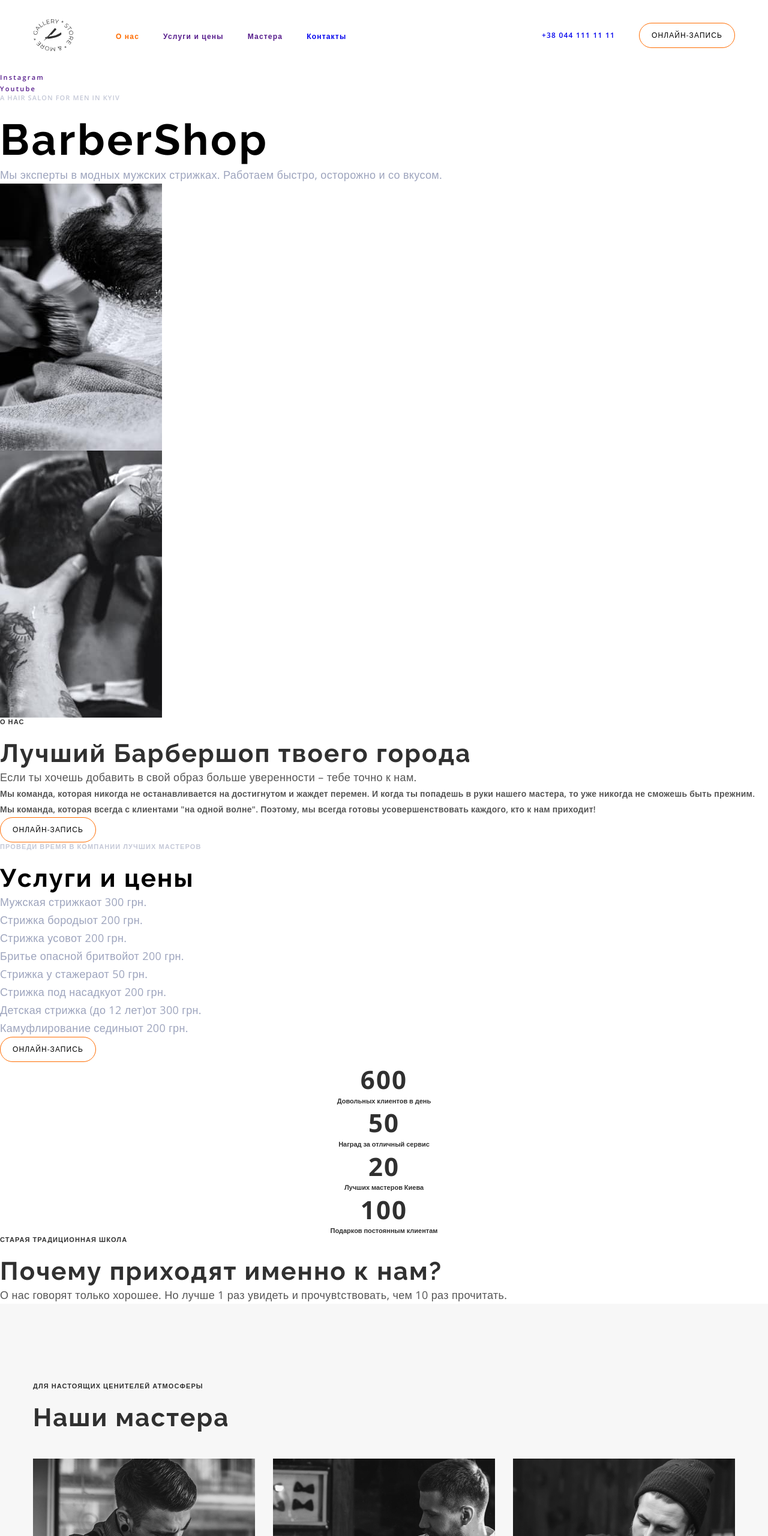
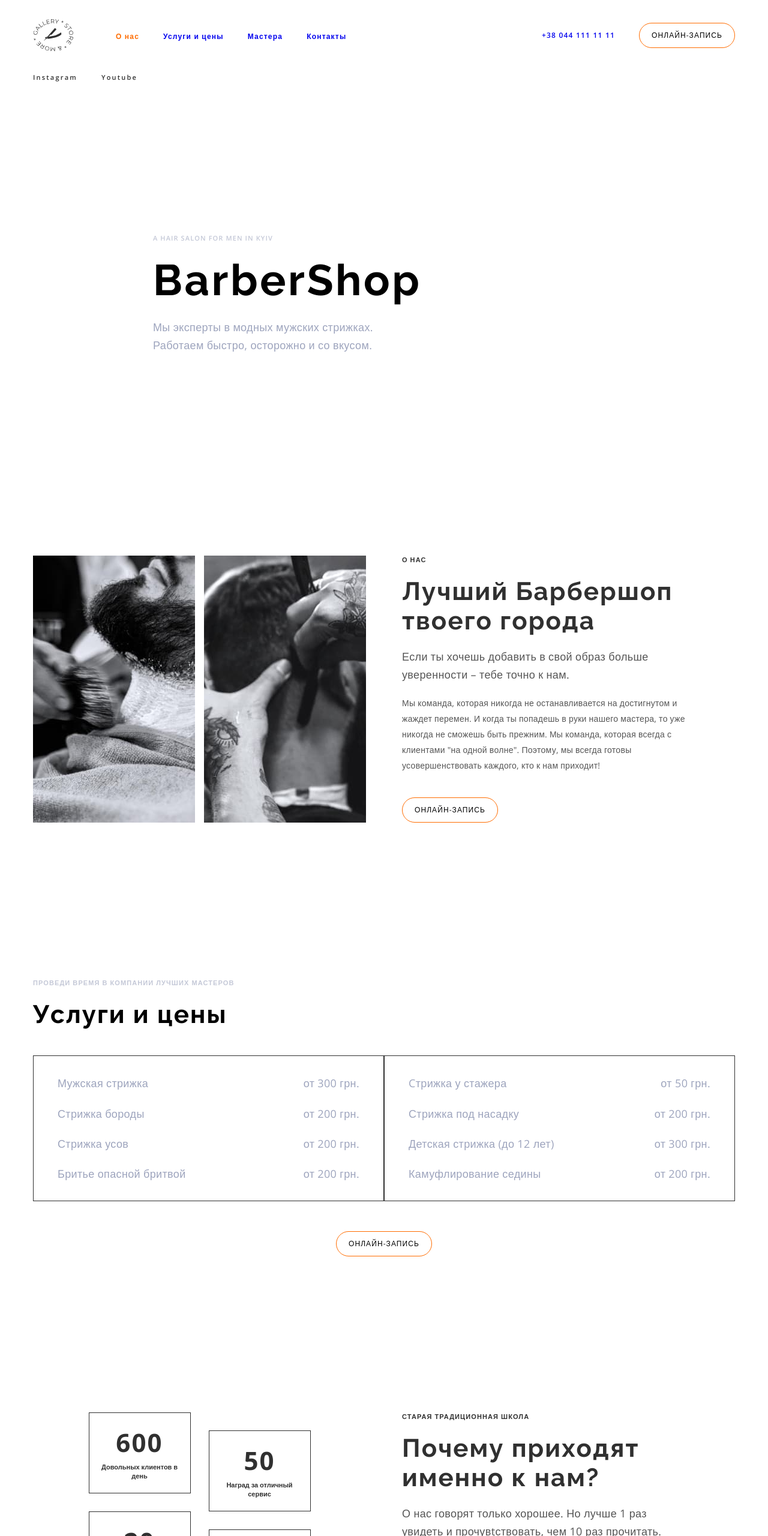
Before and after one commit to Olexiy-repin/fe-core-39-online, a plain HTML site: page index.html in a window 1280 px wide. Shown: the top 2560 px of the page at 60% size. Drawn offline with nearby package versions, Linux system fonts and the light colour scheme.

Commit message:
Добавлено позиционирование

```diff
--- a/css/styles.css
+++ b/css/styles.css
@@ -72,10 +72,19 @@ body {
   color: #ffffff;
 }
 
+.social-links-list {
+  display: flex;
+  align-items: center;
+}
+.socail-links-list-item:not(:last-child) {
+  margin-right: 40px;
+}
+
 .social-links-list-link {
   font-size: 11px;
   line-height: 1.36;
   letter-spacing: 0.2em;
+  color: #303030;
 }
 
 .social-links-list-link:hover,
@@ -195,26 +204,102 @@ body {
 /* ============= END HEADER ============= */
 
 /* ============= HERO ============= */
+.hero-container {
+  display: flex;
+}
+
+.hero-left-side {
+  width: 100px;
+}
+
+.hero-right-side {
+  flex-grow: 1;
+  padding-top: 272px;
+  padding-bottom: 206px;
+  padding-left: 100px;
+}
+
 .hero-title {
   font-family: var(--secondary-font);
   font-weight: 700;
   font-size: 72px;
   line-height: 1.18;
   letter-spacing: 0.05em;
+  margin-bottom: 20px;
   /* color: #ffffff; */
+}
+
+.hero-description {
+  max-width: 400px;
 }
 /* ============= END HERO ============= */
 
 /* ============= ABOUT ============= */
+.about-container {
+  display: flex;
+  justify-content: space-between;
+}
+
+.about-title {
+  margin-bottom: 20px;
+}
+
+.about-description {
+  max-width: 440px;
+  margin-bottom: 20px;
+}
+
+.about-left-side,
+.about-right-side {
+  flex-basis: calc((100% / 2) - 30px);
+}
+
+.about-list {
+  display: flex;
+  justify-content: space-between;
+}
+
 .about-text {
+  max-width: 480px;
   font-size: 14px;
+  font-weight: 400;
   line-height: 1.86;
   letter-spacing: 0.02em;
   color: #555555;
+  margin-bottom: 40px;
 }
 /* ============= END ABOUT ============= */
 
 /* ============= SERVICES ============= */
+.services-modal-btn {
+  display: block;
+  margin: 0 auto;
+}
+
+.services-title {
+  margin-bottom: 44px;
+}
+
+.services-list-wrapper {
+  display: flex;
+  margin-bottom: 50px;
+}
+
+.services-list {
+  flex-basis: 50%;
+  padding: 30px 40px;
+  border: 1px solid #303030;
+}
+
+.services-list-item {
+  display: flex;
+  justify-content: space-between;
+}
+
+.services-list-item:not(:last-child) {
+  margin-bottom: 20px;
+}
+
 .services-list-name,
 .services-list-price {
   font-size: 18px;
@@ -226,6 +311,43 @@ body {
 /* ============= END SERVICES ============= */
 
 /* ============= ADVANTAGES ============= */
+.advantages-container {
+  display: flex;
+  justify-content: space-between;
+}
+
+.advantages-title {
+  margin-bottom: 20px;
+}
+
+.advantages-description {
+  max-width: 470px;
+}
+
+.advantages-left-side,
+.advantages-right-side {
+  flex-basis: calc((100% / 2) - 30px);
+}
+
+.advantages-list {
+  width: 370px;
+  display: flex;
+  flex-wrap: wrap;
+  justify-content: space-between;
+  align-items: flex-end;
+  margin: 0 auto;
+}
+
+.advantages-list-item {
+  flex-basis: 170px;
+  padding: 20px;
+  border: 1px solid #303030;
+}
+
+.advantages-list-item:nth-child(odd) {
+  margin-bottom: 30px;
+}
+
 .advantages-list-count {
   font-weight: 700;
   font-size: 42px;
@@ -233,6 +355,7 @@ body {
   text-align: center;
   letter-spacing: 0.05em;
   color: #303030;
+  margin-bottom: 6px;
 }
 
 .advantages-list-desc {
@@ -266,6 +389,10 @@ body {
   margin-top: 30px;
 }
 
+.masters-list-content {
+  padding-top: 30px;
+}
+
 .masters-list-title {
   font-weight: 400;
   font-size: 18px;
@@ -273,6 +400,7 @@ body {
   text-align: center;
   letter-spacing: 0.02em;
   color: #303030;
+  margin-bottom: 8px;
 }
 
 .masters-list-position {
@@ -285,7 +413,48 @@ body {
 }
 /* ============= END MASTERS ============= */
 
+/* ============= GALLERY ============= */
+.gallery-suptitle {
+  margin-bottom: 44px;
+}
+
+.gallery-list {
+  display: flex;
+  margin-left: -30px;
+  margin-top: -30px;
+}
+
+.gallery-list-item {
+  flex-basis: calc((100% - 120px) / 4);
+  margin-left: 30px;
+  margin-top: 30px;
+}
+/* ============= END GALLERY ============= */
+.contact-data-container {
+  display: flex;
+}
+
+.contact-data-title {
+  margin-bottom: 44px;
+}
+
+.feedback,
+.contact-info {
+  flex-basis: 50%;
+}
 /* ============= CONTACT INFORMATION ============= */
+.contact-info {
+  padding-left: 100px;
+}
+
+.contact-list {
+  margin-bottom: 70px;
+}
+
+.contact-list-item:not(:last-child) {
+  margin-bottom: 20px;
+}
+
 .contact-list-link {
   font-size: 18px;
   font-weight: 400;
@@ -303,9 +472,21 @@ body {
 }
 /* ============= END CONTACT INFORMATION ============= */
 
+/* ============= FOOTER ============= */
+.footer {
+  padding-top: 56px;
+  padding-bottom: 56px;
+}
+
+.footer-container {
+  display: flex;
+  justify-content: space-between;
+}
+
 .copyright {
   font-size: 11px;
   line-height: 1.36;
   letter-spacing: 0.2em;
   color: #9da4bd;
 }
+/* ============= END FOOTER ============= */
--- a/index.html
+++ b/index.html
@@ -26,13 +26,13 @@
                 </a>
                 <ul class="menu list">
                     <li class="menu-item">
-                        <a class="menu-link link current" href="">О нас</a>
+                        <a class="menu-link link current" href="#about">О нас</a>
                     </li>
                     <li class="menu-item">
-                        <a class="menu-link link" href="">Услуги и цены</a>
+                        <a class="menu-link link" href="#services">Услуги и цены</a>
                     </li>
                     <li class="menu-item">
-                        <a class="menu-link link" href="">Мастера</a>
+                        <a class="menu-link link" href="#masters">Мастера</a>
                     </li>
                     <li class="menu-item">
                         <a class="menu-link link" href="#feedback">Контакты</a>
@@ -46,6 +46,7 @@
     <main>
         <!-- HERO -->
         <section class="hero">
+            <div class="container hero-container">
                 <div class="hero-left-side">
                     <ul class="social-links-list list">
                         <li class="socail-links-list-item">
@@ -59,15 +60,17 @@
                 <div class="hero-right-side">
                     <p class="suptitle suptitle-theme-dark" lang="en">A hair salon for men in Kyiv</p>
                     <h1 class="hero-title" lang="en">BarberShop</h1>
-                <p class="description description-theme-dark">
+                    <p class="description description-theme-dark hero-description">
                         Мы эксперты в модных мужских стрижках. Работаем быстро, осторожно и
                         со вкусом.
                     </p>
                 </div>
+            </div>
         </section>
 
         <!-- ABOUT -->
-        <section class="about">
+        <section class="about section" id="about">
+            <div class="container about-container">
                 <div class="about-left-side">
                     <ul class="about-list list">
                         <li class="about-list-item">
@@ -75,15 +78,15 @@
                                 alt="мастер бреет бороду клиенту" width="270" height="445" />
                         </li>
                         <li class="about-list-item">
-                        <img class="about-list-img" src="./images/about/about-img-2.jpg" alt="мастер стрижет клиента"
-                            width="270" height="445" />
+                            <img class="about-list-img" src="./images/about/about-img-2.jpg"
+                                alt="мастер стрижет клиента" width="270" height="445" />
                         </li>
                     </ul>
                 </div>
                 <div class="about-right-side">
                     <h2 class="suptitle suptitle-theme-light">О НАС</h2>
-                <h3 class="title title-theme-light">Лучший Барбершоп твоего города</h3>
-                <p class="description description-theme-light">
+                    <h3 class="title title-theme-light about-title">Лучший Барбершоп твоего города</h3>
+                    <p class="description description-theme-light about-description">
                         Если ты хочешь добавить в свой образ больше уверенности – тебе точно
                         к нам.
                     </p>
@@ -96,12 +99,15 @@
                     </p>
                     <button class="modal-btn" type="button">онлайн-запись</button>
                 </div>
+            </div>
         </section>
 
         <!-- SERVICES -->
-        <section class="services">
+        <section class="services section" id="services">
+            <div class="container">
                 <p class="suptitle suptitle-theme-dark">Проведи время в компании лучших мастеров</p>
-            <h2 class="title">Услуги и цены</h2>
+                <h2 class="title services-title">Услуги и цены</h2>
+                <div class="services-list-wrapper">
                     <ul class="services-list list">
                         <li class="services-list-item"><span class="services-list-name">Мужская стрижка</span><span
                                 class="services-list-price">от 300 грн.</span></li>
@@ -109,8 +115,8 @@
                                 class="services-list-price">от 200 грн.</span></li>
                         <li class="services-list-item"><span class="services-list-name">Стрижка усов</span><span
                                 class="services-list-price">от 200 грн.</span></li>
-                <li class="services-list-item"><span class="services-list-name">Бритье опасной бритвой</span><span
-                        class="services-list-price">от 200 грн.</span></li>
+                        <li class="services-list-item"><span class="services-list-name">Бритье опасной
+                                бритвой</span><span class="services-list-price">от 200 грн.</span></li>
                     </ul>
                     <ul class="services-list list">
                         <li class="services-list-item"><span class="services-list-name">Cтрижка у стажера</span><span
@@ -121,14 +127,17 @@
                             <span class="services-list-name">Детская стрижка (до 12 лет)</span><span
                                 class="services-list-price">от 300 грн.</span>
                         </li>
-                <li class="services-list-item"><span class="services-list-name">Камуфлирование седины</span><span
-                        class="services-list-price">от 200 грн.</span></li>
+                        <li class="services-list-item"><span class="services-list-name">Камуфлирование
+                                седины</span><span class="services-list-price">от 200 грн.</span></li>
                     </ul>
-            <button class="modal-btn" type="button">онлайн-запись</button>
+                </div>
+                <button class="modal-btn services-modal-btn" type="button">онлайн-запись</button>
+            </div>
         </section>
 
         <!-- ADVANTAGES -->
-        <section class="advantages">
+        <section class="advantages section">
+            <div class="container advantages-container">
                 <div class="advantages-left-side">
                     <ul class="advantages-list list">
                         <li class="advantages-list-item">
@@ -151,16 +160,17 @@
                 </div>
                 <div class="advantages-right-side">
                     <p class="suptitle suptitle-theme-light">старая традиционная школа</p>
-                <h2 class="title title-theme-light">Почему приходят именно к нам?</h2>
-                <p class="description description-theme-light">
+                    <h2 class="title title-theme-light advantages-title">Почему приходят именно к нам?</h2>
+                    <p class="description description-theme-light advantages-description">
                         О нас говорят только хорошее. Но лучше 1 раз увидеть и
                         прочувtствовать, чем 10 раз прочитать.
                     </p>
                 </div>
+            </div>
         </section>
 
         <!-- MASTERS -->
-        <section class="masters section">
+        <section class="masters section" id="masters">
             <div class="container">
                 <p class="suptitle suptitle-theme-light">для настоящих ценителей атмосферы</p>
                 <h2 class="title masters-title title-theme-light">Наши мастера</h2>
@@ -168,33 +178,42 @@
                     <li class="masters-list-item">
                         <img class="masters-list-img" src="./images/masters/john-smith.jpg" alt="мастер стрижет клиента"
                             width="370" height="346" />
+                        <div class="masters-list-content">
                             <h3 class="masters-list-title" lang="en">John Smith</h3>
                             <p class="masters-list-position" lang="en">ExtrTeme Barber</p>
+                        </div>
+
                     </li>
                     <li class="masters-list-item">
                         <img class="masters-list-img" src="./images/masters/michele-doe.jpg"
                             alt="мастер стрижет клиента" width="370" height="346" />
+                        <div class="masters-list-content">
                             <h3 class="masters-list-title" lang="en">Michele Doe</h3>
                             <p class="masters-list-position" lang="en">ExtrTeme Barber</p>
+                        </div>
                     </li>
                     <li class="masters-list-item">
                         <img class="masters-list-img" src="./images/masters/alan-black.jpg" alt="мастер стрижет клиента"
                             width="370" height="346" />
+                        <div class="masters-list-content">
                             <h3 class="masters-list-title" lang="en">Alan Black</h3>
                             <p class="masters-list-position" lang="en">ExtrTeme Barber</p>
+                        </div>
                     </li>
                 </ul>
             </div>
         </section>
 
         <!-- GALLERY -->
-        <section class="gallery">
+        <section class="gallery section">
+            <div class="container">
                 <h2 hidden>Галерея работ</h2>
-            <p class="suptitle suptitle-theme-light">На латинском языке “барба” означает “борода”</p>
+                <p class="suptitle suptitle-theme-light gallery-suptitle">На латинском языке “барба” означает “борода”
+                </p>
                 <ul class="gallery-list list">
                     <li class="gallery-list-item">
-                    <img class="gallery-list-img" src="./images/gallery/gallery-img-1.jpg" alt="мастер стрижет клиента"
-                        width="270" height="360" />
+                        <img class="gallery-list-img" src="./images/gallery/gallery-img-1.jpg"
+                            alt="мастер стрижет клиента" width="270" height="360" />
                     </li>
                     <li class="gallery-list-item">
                         <img class="gallery-list-img" src="./images/gallery/gallery-img-2.jpg"
@@ -205,40 +224,47 @@
                             alt="мастер бреет бороду клиенту" width="270" height="360" />
                     </li>
                     <li class="gallery-list-item">
-                    <img class="gallery-list-img" src="./images/gallery/gallery-img-4.jpg" alt="мастер стрижет клиента"
-                        width="270" height="360" />
+                        <img class="gallery-list-img" src="./images/gallery/gallery-img-4.jpg"
+                            alt="мастер стрижет клиента" width="270" height="360" />
                     </li>
                 </ul>
+            </div>
         </section>
 
+        <div class="contact-data">
+            <div class="container contact-data-container">
                 <!-- FEEDBACK -->
-        <section class="feedback" id="feedback">
-            <h2 class="title">Онлайн-запись</h2>
+                <section class="feedback section" id="feedback">
+                    <h2 class="title contact-data-title">Онлайн-запись</h2>
                 </section>
                 <!-- CONTACT INFORMATION -->
-        <section class="contact-info">
-            <h2 class="title">Контакты</h2>
+                <section class="contact-info section">
+                    <h2 class="title contact-data-title">Контакты</h2>
                     <address>
                         <ul class="contact-list list">
                             <li class="contact-list-item">
-                        <a class="contact-list-link link" href="https://goo.gl/maps/AaVyZuiJqY7kRdjk6" target="_blank"
-                            rel="noopener noreferrer">ул.
+                                <a class="contact-list-link link" href="https://goo.gl/maps/AaVyZuiJqY7kRdjk6"
+                                    target="_blank" rel="noopener noreferrer">ул.
                                     Васильковая, 7А Киев, 08132</a>
                             </li>
                             <li class="contact-list-item">
                                 <a class="contact-list-link link" href="tel:+380441111111">+38 044 111 11 11</a>
                             </li>
                             <li class="contact-list-item">
-                        <a class="contact-list-link link" href="mailto:barbershop@email.com">barbershop@email.com</a>
+                                <a class="contact-list-link link"
+                                    href="mailto:barbershop@email.com">barbershop@email.com</a>
                             </li>
                         </ul>
                     </address>
                     <p class="suptitle">время работы</p>
                     <p class="contact-date">Ежедневно с 9:00 до 22:00</p>
                 </section>
+            </div>
+        </div>
     </main>
     <!-- FOOTER -->
     <footer class="footer">
+        <div class="container footer-container">
             <p class="copyright">&copy; Copyright 2020</p>
             <ul class="social-links-list list">
                 <li class="socail-links-list-item">
@@ -248,6 +274,7 @@
                     <a class="social-links-list-link link" href="" lang="en">Youtube</a>
                 </li>
             </ul>
+        </div>
     </footer>
 </body>
 
```
Lines whose indentation alone changed are shown as unchanged.
